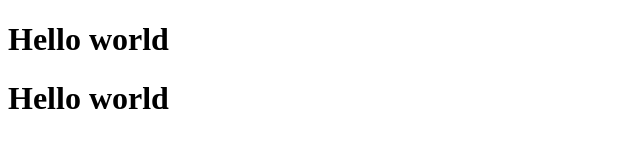
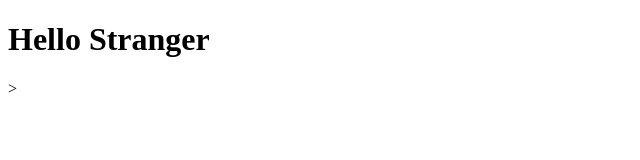
Before and after one commit to afroz214/my-first-commit, a plain HTML site: page index.html in a window 1280 px wide. Shown: the whole page, without its empty margins (0-640 px from the left). Drawn offline with Linux system fonts and the light colour scheme.

Commit message:
name changed

```diff
--- a/index.html
+++ b/index.html
@@ -6,7 +6,6 @@
     <title>Document</title>
 </head>
 <body>
-    <h1>Hello world</h1>
-    <h1>Hello world</h1>
+    <h1>Hello Stranger</h1>>
 </body>
 </html>
```
